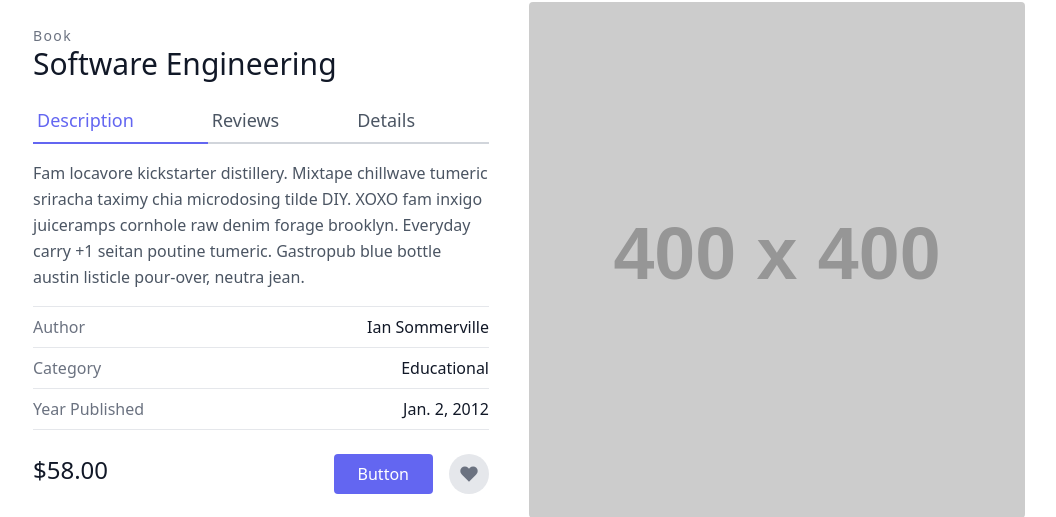
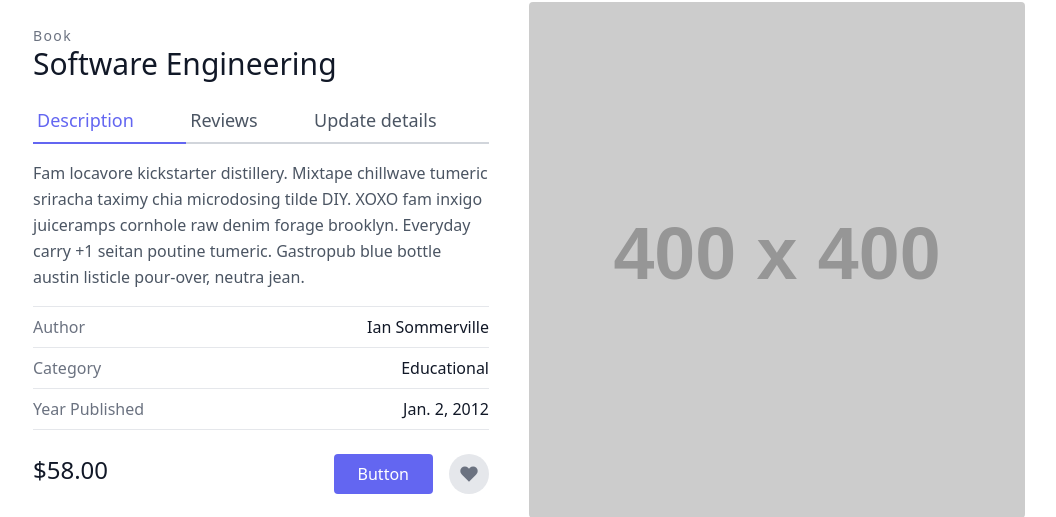
Before and after one commit to godfreyJo/basics, a Django app: page /books/3/ in a window 1280 px wide. Shown: the part 174-691 px from the top of the page, without its empty margins (111-1167 px from the left). Run offline with Django 3.2, Linux system fonts and the light colour scheme; data comes from the database, SQL or seed files in the repository; grey boxes labelled with a size stand in for pictures from a placeholder-image service; some libraries are stand-ins or nearby versions.

Commit message:
working on the detailed UI

```diff
--- a/books/Books/templates/bookDetailed.html
+++ b/books/Books/templates/bookDetailed.html
@@ -10,7 +10,7 @@
           <div class="flex mb-4">
             <a class="flex-grow text-indigo-500 border-b-2 border-indigo-500 py-2 text-lg px-1">Description</a>
             <a class="flex-grow border-b-2 border-gray-300 py-2 text-lg px-1">Reviews</a>
-            <a class="flex-grow border-b-2 border-gray-300 py-2 text-lg px-1">Details</a>
+            <a href="{% url 'books:book-update' book.pk %}" class="flex-grow border-b-2 border-gray-300 py-2 text-lg px-1">Update details</a>
           </div>
           <p class="leading-relaxed mb-4">Fam locavore kickstarter distillery. Mixtape chillwave tumeric sriracha taximy chia microdosing tilde DIY. XOXO fam inxigo juiceramps cornhole raw denim forage brooklyn. Everyday carry +1 seitan poutine tumeric. Gastropub blue bottle austin listicle pour-over, neutra jean.</p>
           <div class="flex border-t border-gray-200 py-2">
```
